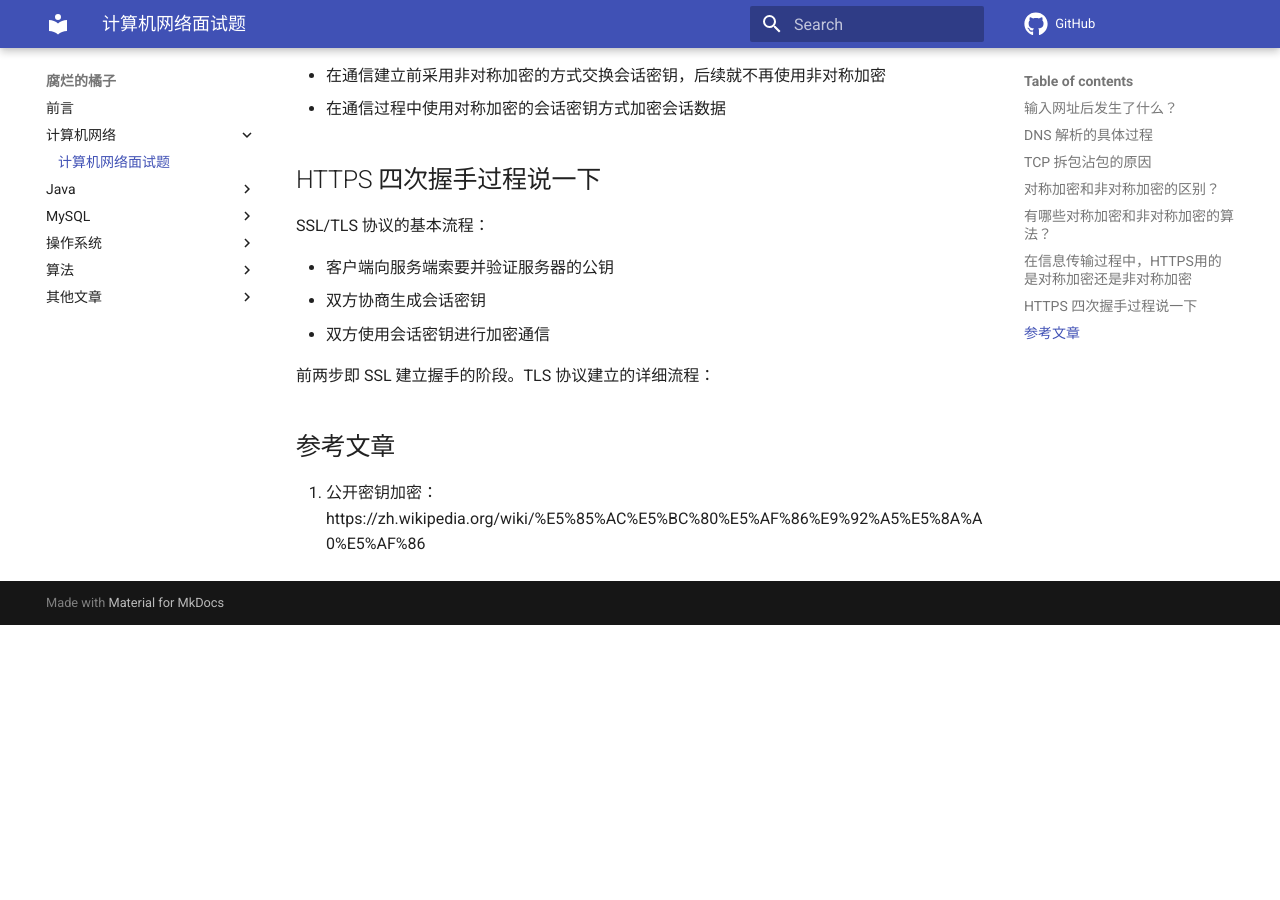
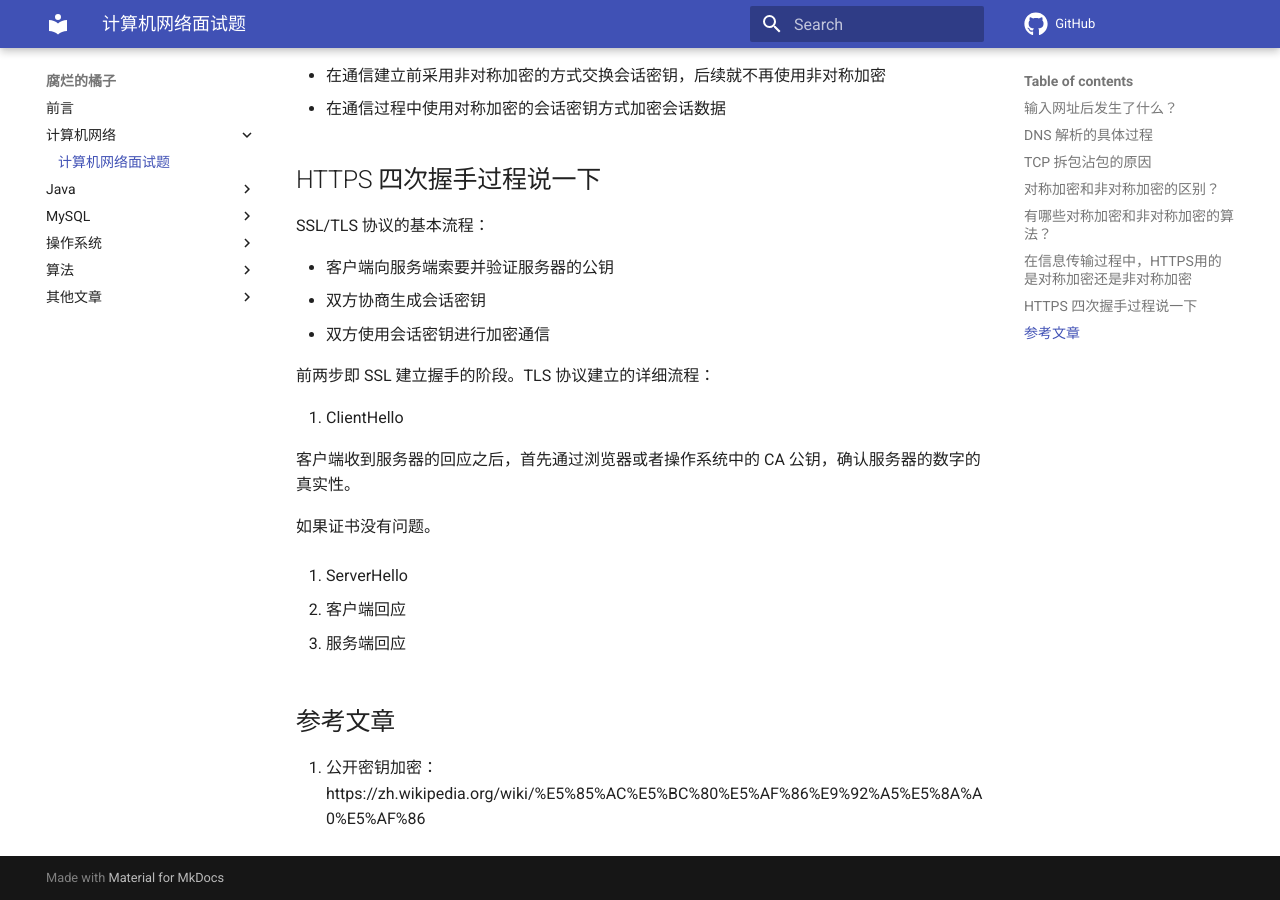
Before and after one commit to z1ming/cs-Hydra, an MkDocs documentation site: the page built from docs/文章/network.md, in a window 1280 px wide and 900 px high, scrolled down 2480 px. Built offline with MkDocs 1.6.1 and Material for MkDocs 9.7.7, drawn with Linux system fonts in a browser that asks for light colours; comment, search, counter and statistics services are not loaded; before the commit the page ends 3105 px from its top, so only the background shows below that.

Commit message:
Update network.md
Signed-off-by: Ziming Meng <zimingm94@gmail.com>

```diff
--- a/docs/文章/network.md
+++ b/docs/文章/network.md
@@ -70,7 +70,17 @@ SSL/TLS 协议的基本流程：
 
 前两步即 SSL 建立握手的阶段。TLS 协议建立的详细流程：
 
+1. ClientHello
 
+客户端收到服务器的回应之后，首先通过浏览器或者操作系统中的 CA 公钥，确认服务器的数字的真实性。
+
+如果证书没有问题。
+
+2. ServerHello
+
+3. 客户端回应
+
+4. 服务端回应
 
 ## 参考文章
 
```
